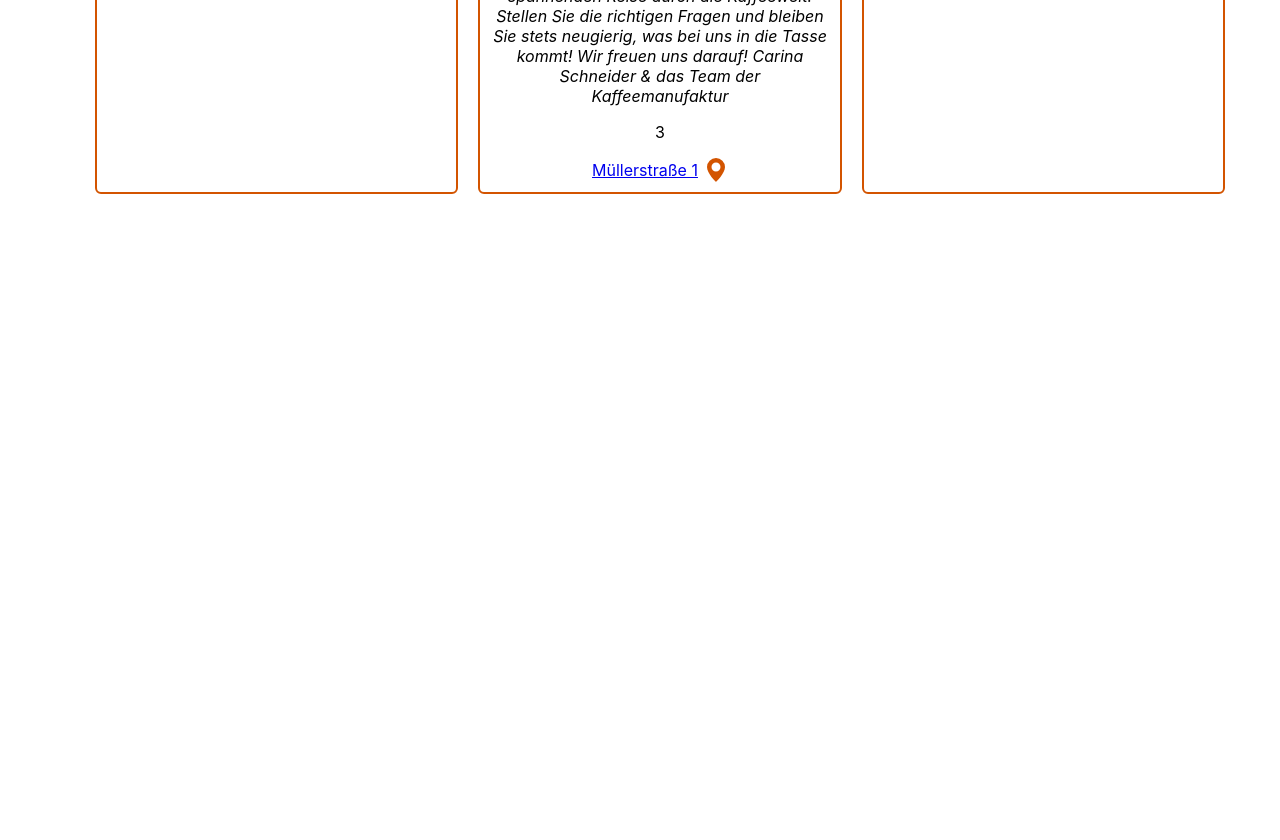
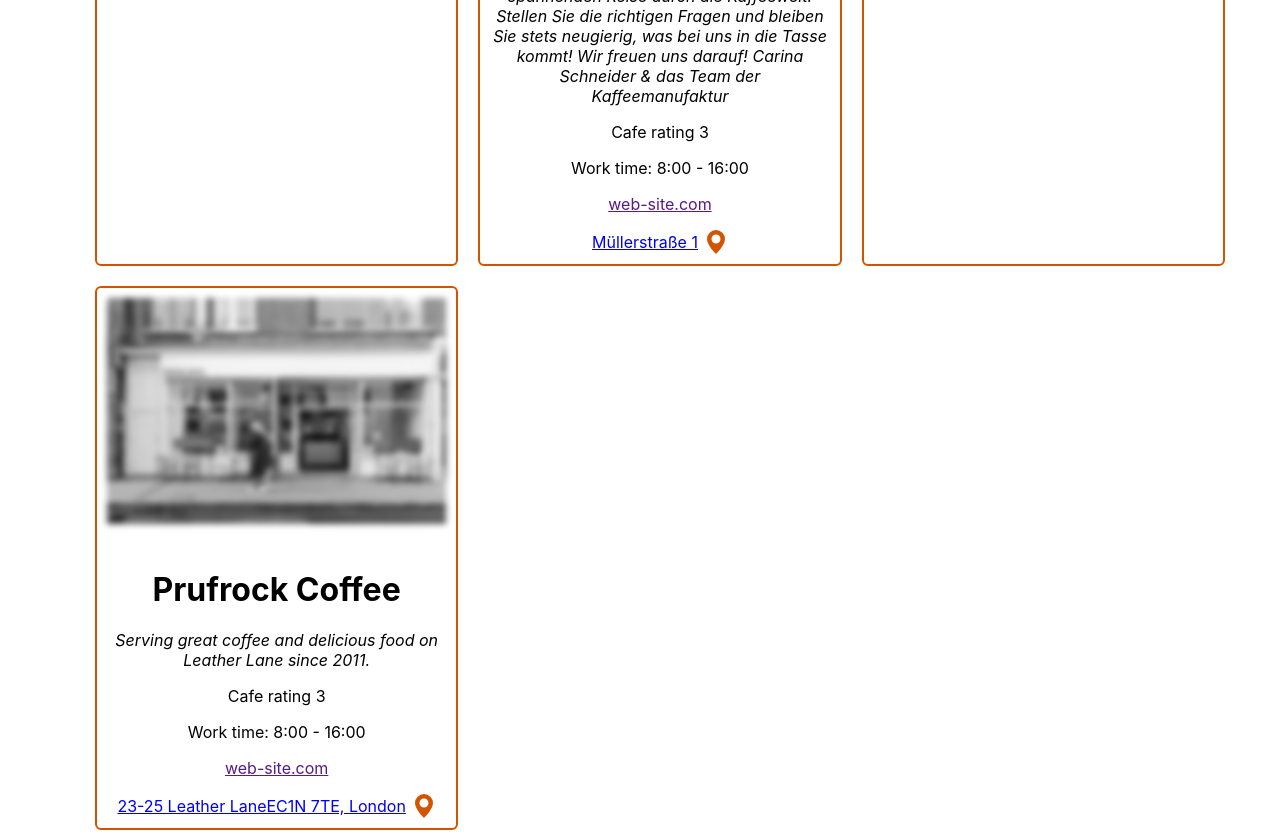
Before and after one commit to Khaanh/MyGastroTrip, a React (Create React App) app: page / in a window 1280 px wide. Shown: the part 900-1740 px from the top of the page. Before the commit the page ends 1104 px from the top, so only its background shows below. Built offline with nearby package versions, Linux system fonts and the light colour scheme.

Commit message:
made revealed-card & add link & work time

```diff
--- a/src/components/ListOfCards/ListOfCards.js
+++ b/src/components/ListOfCards/ListOfCards.js
@@ -11,6 +11,7 @@ const listOfCoffees = [
 		rating: 5,
 		geo: "https://www.google.com/maps/dir//Man+Versus+Machine+Coffee+Roasters,+M%C3%BCllerstra%C3%9Fe+23,+80469+M%C3%BCnchen/data=!4m6!4m5!1m1!4e2!1m2!1m1!1s0x479ddf5e115d6107:0xebd22248be182933?sa=X&ved=1t:57443&ictx=111",
 		address: "Müllerstraße 23",
+		revealedStatus: true,
 	},
 	{
 		id: 1,
@@ -20,6 +21,7 @@ const listOfCoffees = [
 		rating: 3,
 		geo: "https://www.google.com/maps/dir//Man+Versus+Machine+Coffee+Roasters,+M%C3%BCllerstra%C3%9Fe+23,+80469+M%C3%BCnchen/data=!4m6!4m5!1m1!4e2!1m2!1m1!1s0x479ddf5e115d6107:0xebd22248be182933?sa=X&ved=1t:57443&ictx=111",
 		address: "Müllerstraße 1",
+		revealedStatus: true,
 	},
 	{
 		id: 2,
@@ -29,6 +31,17 @@ const listOfCoffees = [
 		rating: 4,
 		geo: "https://www.google.com/maps/dir//Man+Versus+Machine+Coffee+Roasters,+M%C3%BCllerstra%C3%9Fe+23,+80469+M%C3%BCnchen/data=!4m6!4m5!1m1!4e2!1m2!1m1!1s0x479ddf5e115d6107:0xebd22248be182933?sa=X&ved=1t:57443&ictx=111",
 		address: "Müllerstraße 2",
+		revealedStatus: true,
+	},
+	{
+		id: 3,
+		name: "Prufrock Coffee",
+		desc: "Serving great coffee and delicious food on Leather Lane since 2011.",
+		img: "./img/PrufrockCoffee.jpg",
+		rating: 3,
+		geo: "https://www.google.com/maps?sca_esv=f29961f6c43f873e&lsig=AB86z5VY5u2NEjYW-uQiy3g6rxw-&biw=2560&bih=1271&dpr=1.5&um=1&ie=UTF-8&fb=1&gl=de&sa=X&geocode=KWnNjCZMG3ZIMRGkSgls1qx3&daddr=23-25+Leather+Ln,+London+EC1N+7TE,+Vereinigtes+K%C3%B6nigreich",
+		address: "23-25 Leather LaneEC1N 7TE, London",
+		revealedStatus: false,
 	},
 ];
 
@@ -36,7 +49,12 @@ export default function ListOfCards() {
 	return (
 		<ul className="card-holder">
 			{listOfCoffees.map((coffee) => (
-				<li className="card" key={coffee.id}>
+				<li
+					className={
+						coffee.revealedStatus ? "card-items revealed-card" : "card-items"
+					}
+					key={coffee.id}
+				>
 					<div className="card-pic">
 						<img src={coffee.img} alt={coffee.img} />
 					</div>
@@ -44,7 +62,11 @@ export default function ListOfCards() {
 					<p>
 						<em>{coffee.desc}</em>
 					</p>
-					<p>{coffee.rating}</p>
+					<p>Cafe rating {coffee.rating}</p>
+					<p>Work time: 8:00 - 16:00</p>
+					<p>
+						<a href="">web-site.com</a>
+					</p>
 					<div>
 						<a className="card-link" href={coffee.geo}>
 							<span className="card-link__text">{coffee.address}</span>
@@ -58,37 +80,3 @@ export default function ListOfCards() {
 		</ul>
 	);
 }
-
-{
-	/* <li className="card">
-				<div className="card-pic" style={{ height: "300px", width: "200px" }}>
-					<img src={"./img/MvsM-01.jpg"} alt="picture" />
-				</div>
-				<h1 className="card-title">MAN vs MACHINE {name}</h1>
-				<p>
-					<em>
-						Man vs Machine is a Specialty Coffee Roaster founded in 2014. We are
-						100% independent from day one. No investors. Just us. We don’t do
-						Robusta. We roast nothing but the highest grade Arabica Coffees
-						(Specialty Grade 80pts.) Our main focus, always is and always will
-						be quality before growth. We are happy to work with some of the
-						finest intl. cafes and bars in the UK, EU and the UAE amongst
-						others. Our coffee is also served in several Michelin starred
-						restaurants and other quality driven places, like offices,
-						restaurants and cafes.
-					</em>
-				</p>
-				<p>My Rating</p>
-				<div>
-					<a
-						className="card-link"
-						href="https://www.google.com/maps/dir//Man+Versus+Machine+Coffee+Roasters,+M%C3%BCllerstra%C3%9Fe+23,+80469+M%C3%BCnchen/data=!4m6!4m5!1m1!4e2!1m2!1m1!1s0x479ddf5e115d6107:0xebd22248be182933?sa=X&ved=1t:57443&ictx=111"
-					>
-						<span className="card-link__text">Müllerstraße 23</span>
-						<IconContext.Provider value={{ className: "icon-map" }}>
-							<BsFillGeoAltFill />
-						</IconContext.Provider>
-					</a>
-				</div>
-			</li> */
-}
--- a/src/components/ListOfCards/style.css
+++ b/src/components/ListOfCards/style.css
@@ -16,7 +16,7 @@ img {
 	text-align: center;
 }
 
-.card {
+.card-items {
 	max-width: calc(33.333333% - 20px);
 	margin: 10px;
 	padding: 10px;
@@ -28,6 +28,11 @@ img {
 .card-pic {
 	margin: 0 auto;
 	height: 250px;
+	filter: blur(3px) grayscale(100%);
+}
+
+.revealed-card .card-pic {
+	filter: blur(0px) grayscale(0%);
 }
 
 .card-pic img {
```
Also changed, not shown: public/img/PrufrockCoffee.jpg (added).
